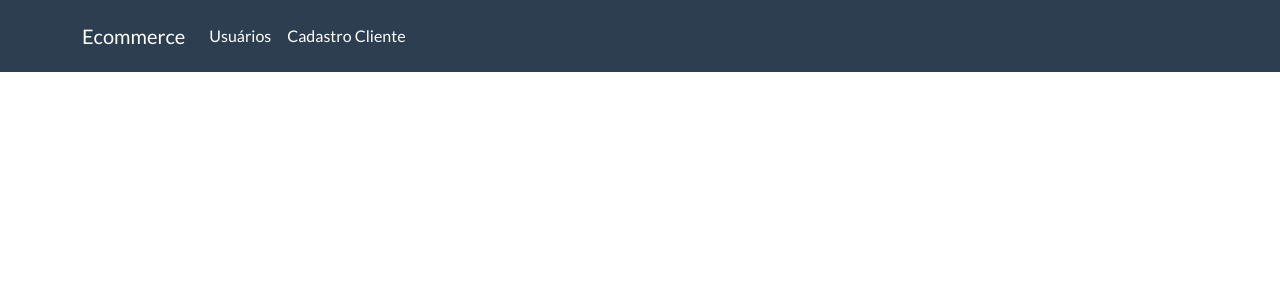
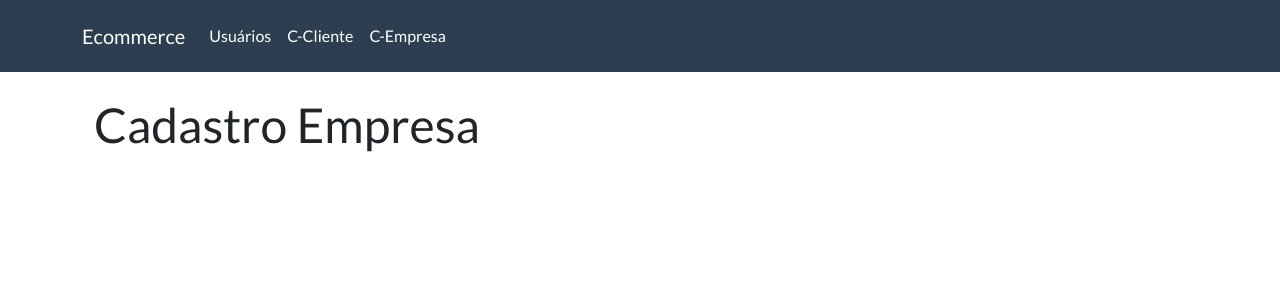
Before and after one commit to Fsp30/ecommerce-lp2, a React (Create React App) app: page /cadastro-empresa in a window 1280 px wide. Shown: the top 300 px of the page. Built offline with nearby package versions, Linux system fonts and the light colour scheme.

Commit message:
create flow for register enterprise

```diff
--- a/src/components/navbar.js
+++ b/src/components/navbar.js
@@ -1,37 +1,42 @@
-import React from 'react';
-import 'bootswatch/dist/flatly/bootstrap.css';
+import React from "react";
+import "bootswatch/dist/flatly/bootstrap.css";
 
-import NavbarItem from './navbarItem';
+import NavbarItem from "./navbarItem";
 
 function Navbar(props) {
     return (
-    <div className='navbar navbar-expand-lg fixed-top navbar-dark bg-primary'>
-      <div className='container'>
-        <a href='/' className='navbar-brand'>
+        <div className="navbar navbar-expand-lg fixed-top navbar-dark bg-primary">
+            <div className="container">
+                <a href="/" className="navbar-brand">
                     Ecommerce
                 </a>
                 <button
-          className='navbar-toggler'
-          type='button'
-          data-toggle='collapse'
-          data-target='#navbarResponsive'
-          aria-controls='navbarResponsive'
-          aria-expanded='false'
-          aria-label='Toggle navigation'
+                    className="navbar-toggler"
+                    type="button"
+                    data-toggle="collapse"
+                    data-target="#navbarResponsive"
+                    aria-controls="navbarResponsive"
+                    aria-expanded="false"
+                    aria-label="Toggle navigation"
                 >
-          <span className='navbar-toggler-icon'></span>
+                    <span className="navbar-toggler-icon"></span>
                 </button>
-        <div className='collapse navbar-collapse' id='navbarResponsive'>
-          <ul className='navbar-nav'>
+                <div className="collapse navbar-collapse" id="navbarResponsive">
+                    <ul className="navbar-nav">
                         <NavbarItem
-              render='true'
-              href='/listagem-usuarios'
-              label='Usuários'
+                            render="true"
+                            href="/listagem-usuarios"
+                            label="Usuários"
                         />
                         <NavbarItem
-              render='true'
-              href='/cadastro-cliente'
-              label='Cadastro Cliente'
+                            render="true"
+                            href="/cadastro-cliente"
+                            label="C-Cliente"
+                        />
+                        <NavbarItem
+                            render="true"
+                            href="/cadastro-empresa"
+                            label="C-Empresa"
                         />
                     </ul>
                 </div>
--- a/src/rotas.js
+++ b/src/rotas.js
@@ -1,8 +1,9 @@
-import React from 'react';
-import { Route, Routes, BrowserRouter } from 'react-router-dom';
-import Navbar from './components/navbar.js';
-import ListagemUsuarios from './view/listagem-usuarios.js';
-import CadastroCliente from './view/cadastro-cliente.js';
+import React from "react";
+import { Route, Routes, BrowserRouter } from "react-router-dom";
+import Navbar from "./components/navbar.js";
+import ListagemUsuarios from "./view/listagem-usuarios.js";
+import CadastroCliente from "./view/cadastro-cliente.js";
+import CadastroEmpresa from "./view/cadastro-empresa.js";
 
 function Rotas(props) {
     return (
@@ -12,14 +13,17 @@ function Rotas(props) {
             <main className="container mt-5 pt-5">
                 <Routes>
                     <Route
-            path='/listagem-usuarios'
+                        path="/listagem-usuarios"
                         element={<ListagemUsuarios />}
                     />
                     <Route
-            path='/cadastro-cliente'
+                        path="/cadastro-cliente"
                         element={<CadastroCliente />}
                     />
-
+                    <Route
+                        path="/cadastro-empresa"
+                        element={<CadastroEmpresa />}
+                    />
                 </Routes>
             </main>
         </BrowserRouter>
--- /dev/null
+++ b/src/view/cadastro-empresa.js
@@ -0,0 +1,11 @@
+import React from "react";
+
+function CadastroEmpresa() {
+    return (
+        <>
+            <h1>Cadastro Empresa</h1>
+        </>
+    );
+}
+
+export default CadastroEmpresa;
```
Lines whose indentation alone changed are shown as unchanged.
